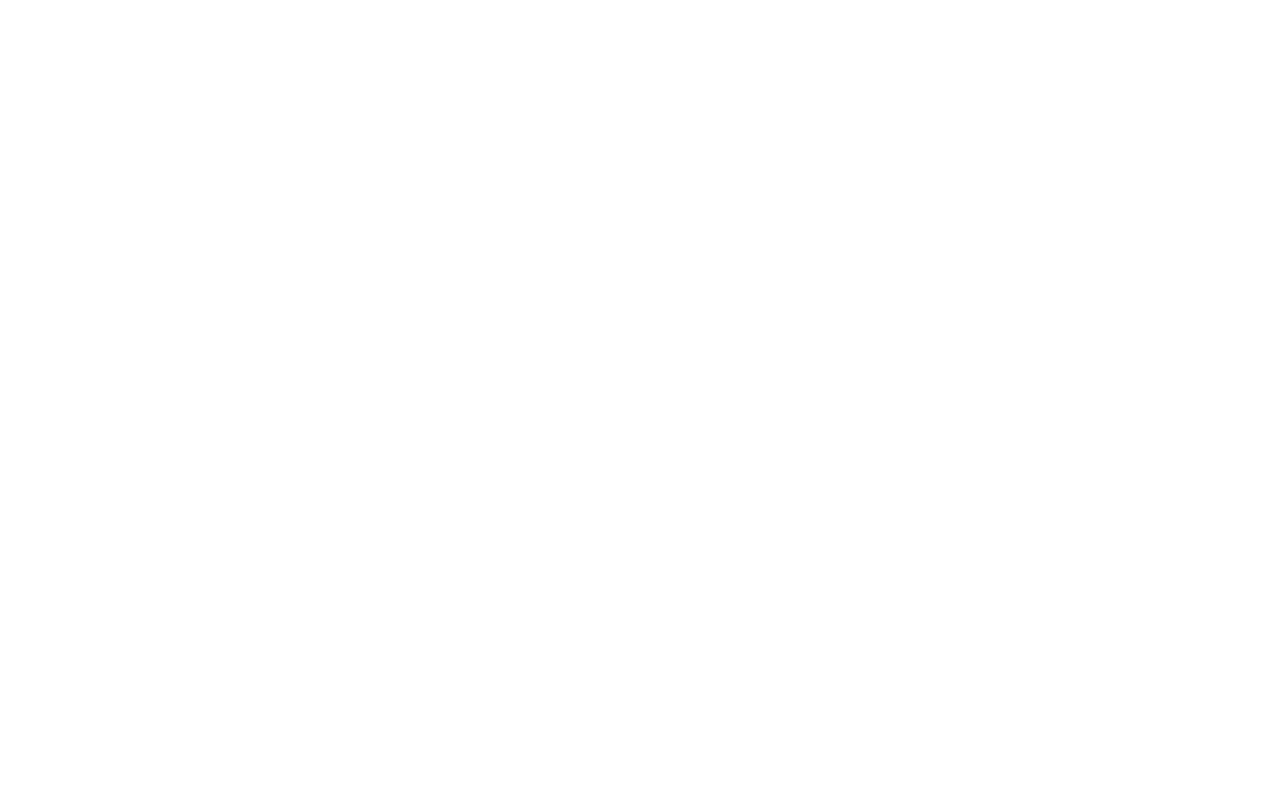
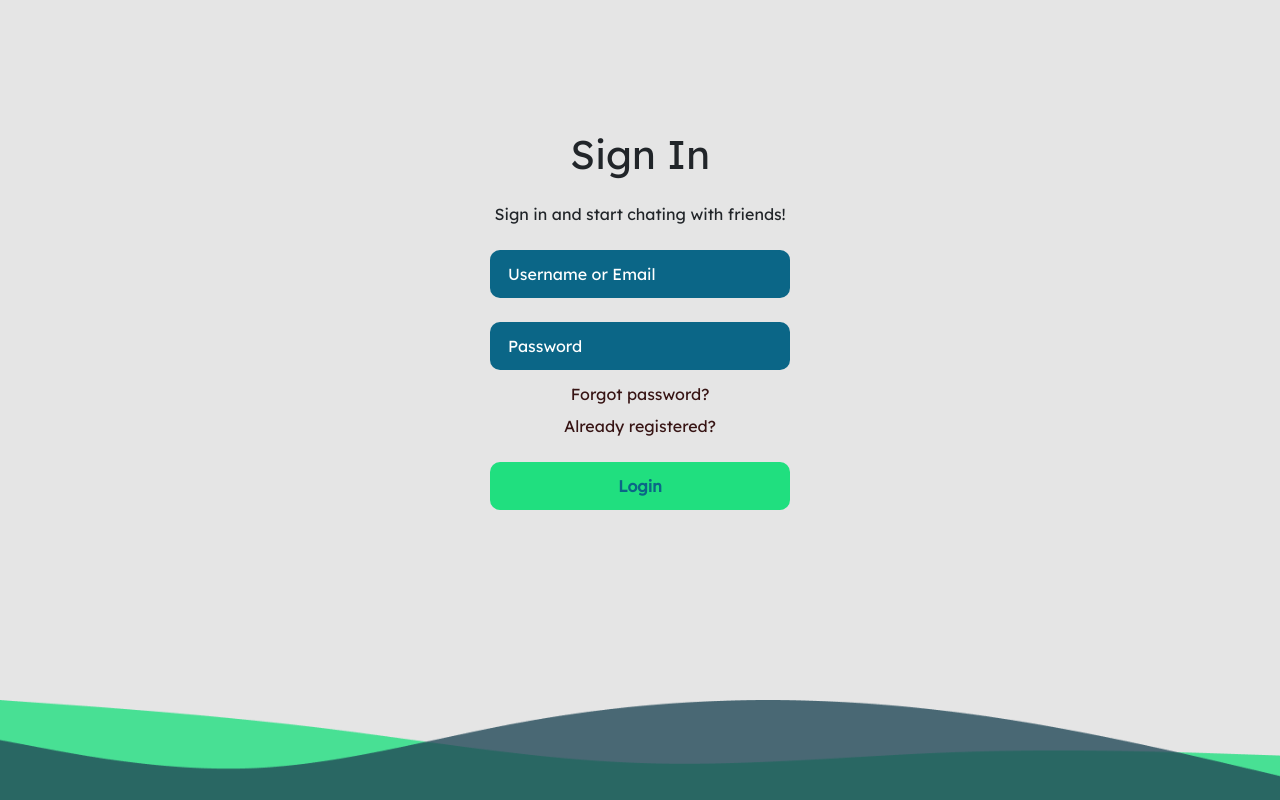
Before and after one commit to Limbo2332/ChatApp, an Angular app in the folder frontend/: page / in a window 1280 px wide. Both pictures are taken after a click on the button "Sign In". Built offline with nearby package versions, Linux system fonts and the light colour scheme.

Commit message:
finished with login page

```diff
--- a/frontend/src/app/app.component.sass
+++ b/frontend/src/app/app.component.sass
@@ -0,0 +1,3 @@
+:host
+  display: block
+  height: 100%
--- a/frontend/src/app/shared/components/custom-input/custom-input.component.html
+++ b/frontend/src/app/shared/components/custom-input/custom-input.component.html
@@ -1,10 +1,13 @@
+<div class="d-flex flex-column">
   <label *ngIf="InputText" for="{{ InputId }}" class="form-label">{{
     InputText
   }}</label>
   <input
     type="{{ InputType }}"
     id="{{ InputId }}"
-  class="form-control"
     placeholder="{{ InputPlaceholder ?? 'Enter your value' }}"
     value="{{ StartValue }}"
+    [style.width]="Width"
+    autocomplete="new-password"
   />
+</div>
--- a/frontend/src/app/shared/components/custom-input/custom-input.component.sass
+++ b/frontend/src/app/shared/components/custom-input/custom-input.component.sass
@@ -1,2 +1,17 @@
+@import 'colors'
+
 input
-  width: 100%
+  background-color: $input-bg
+  color: $white
+  padding: 12px 18px
+  border-radius: 10px
+
+  &:active,
+  &:focus
+    outline: 3px solid $btn-color
+
+  &.error
+    outline: 3px solid $input-error
+
+  &::placeholder
+    color: $white
--- a/frontend/src/app/shared/components/custom-input/custom-input.component.ts
+++ b/frontend/src/app/shared/components/custom-input/custom-input.component.ts
@@ -15,4 +15,6 @@
   @Input() InputPlaceholder?: string;
 
   @Input() StartValue?: string;
+
+  @Input() Width: string = '100%';
 }
--- a/frontend/src/app/shared/modules/auth/auth.module.ts
+++ b/frontend/src/app/shared/modules/auth/auth.module.ts
@@ -1,11 +1,12 @@
 import { NgModule } from '@angular/core';
 
+import { SharedModule } from '../../shared.module';
 import { AuthRoutingModule } from './auth-routing.module';
 import { SignInComponent } from './sign-in/sign-in.component';
 import { SignUpComponent } from './sign-up/sign-up.component';
 
 @NgModule({
   declarations: [SignInComponent, SignUpComponent],
-  imports: [AuthRoutingModule],
+  imports: [SharedModule, AuthRoutingModule],
 })
 export class AuthModule {}
--- a/frontend/src/app/shared/modules/auth/sign-in/sign-in.component.html
+++ b/frontend/src/app/shared/modules/auth/sign-in/sign-in.component.html
@@ -0,0 +1,25 @@
+<div class="sign-container d-flex flex-column">
+  <div class="text-center">
+    <h1>Sign In</h1>
+    <p class="description">Sign in and start chating with friends!</p>
+  </div>
+  <form class="sign-form">
+    <app-custom-input
+      [InputId]="'sign-in-username'"
+      [InputPlaceholder]="'Username or Email'"
+    ></app-custom-input>
+    <app-custom-input
+      [InputId]="'sign-in-password'"
+      [InputType]="'password'"
+      [InputPlaceholder]="'Password'"
+    ></app-custom-input>
+    <div class="forgot-block d-flex flex-column align-items-center">
+      <a class="forgot d-block">Forgot password?</a>
+      <a class="forgot d-block mt-2">Already registered?</a>
+    </div>
+    <div class="submit text-center">
+      <button type="submit">Login</button>
+    </div>
+  </form>
+</div>
+<img src="assets/auth-bg.png" class="auth-bg" />
--- a/frontend/src/app/shared/modules/auth/sign-styles.sass
+++ b/frontend/src/app/shared/modules/auth/sign-styles.sass
@@ -1,2 +1,60 @@
+@import 'colors'
+
+:host
+  display: block
+  position: relative
+  height: 100%
+  background-color: $auth-bg-color
+
 .sign-container
-  margin: 157px auto
+  margin: 0
+  position: absolute
+  top: 40%
+  left: 50%
+  -ms-transform: translate(-50%, -50%)
+  transform: translate(-50%, -50%)
+  min-width: 300px
+
+.description,
+:host ::ng-deep input,
+.submit
+  margin-top: 24px
+
+.forgot-block
+  margin-top: 12px
+
+.forgot
+  color: $dark
+  cursor: pointer
+
+  &:hover,
+  &:active,
+  &:focus
+    text-decoration: underline
+    text-underline-offset: 8px
+
+  &:hover,
+  &:active,
+  &:focus
+    color: $btn-color-hover
+
+.submit
+  width: 100%
+
+  & button
+    padding: 12px 128px
+    background-color: $btn-color
+    color: $input-bg
+    border-radius: 10px
+    font-weight: 600
+
+    &:hover,
+    &:active,
+    &:focus
+      background-color: $btn-color-hover
+
+.auth-bg
+  position: absolute
+  bottom: 0
+  width: 100%
+  height: 100px
--- a/frontend/src/styles/colors.sass
+++ b/frontend/src/styles/colors.sass
@@ -1,5 +1,10 @@
 $bg-color: #ffc6c6
+$auth-bg-color: #E5E5E5
 $pink: #f7e1e1
 $white: #fff
 $white-hover: #faffdc
 $dark: #371414
+$input-bg: #0b6687
+$input-error: #fc2d2d
+$btn-color: #20DF7F
+$btn-color-hover: #07b85f
--- a/frontend/src/styles/global.sass
+++ b/frontend/src/styles/global.sass
@@ -1,6 +1,24 @@
 @import "colors"
 @import "sizes"
 @import "node_modules/bootstrap/scss/bootstrap"
+@import url('https://fonts.googleapis.com/css2?family=Lexend+Deca&display=swap')
+
+html, body
+  height: 100%
+  font-family: 'Lexend Deca', sans-serif
 
 p
   margin: 0
+
+a
+  text-decoration: none
+
+input, button
+  outline: none
+  border: none
+  &:-webkit-autofill,
+  &:-webkit-autofill:hover,
+  &:-webkit-autofill:active,
+  &:-webkit-autofill:focus
+    -webkit-text-fill-color: $white
+    -webkit-box-shadow: 0 0 0 30px $input-bg inset !important
```
Also changed, not shown: frontend/src/assets/auth-bg.png (added). Lines whose indentation alone changed are shown as unchanged.
